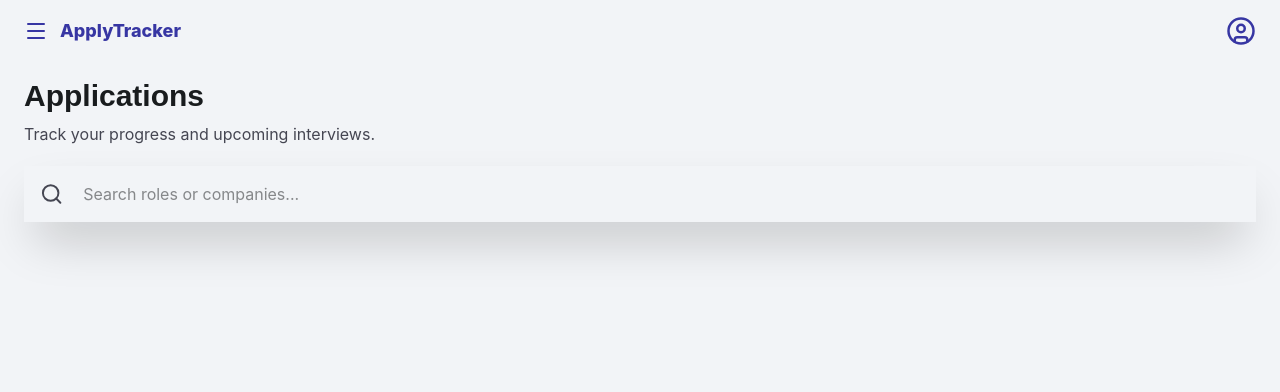
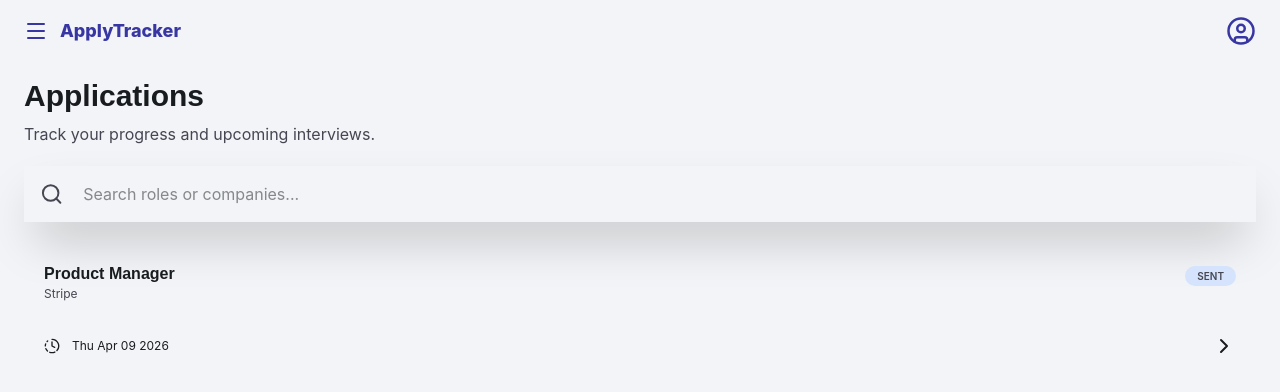
Before and after one commit to ibraSanusi/apply-tracker-frontend, a React (Vite) app: page /chat in a window 1280 px wide. Shown: the top 392 px of the page. Built offline with nearby package versions, Linux system fonts and the light colour scheme; no server answers; sample sign-in values are in the browser's storage.

Commit message:
Add application card

```diff
--- /dev/null
+++ b/src/components/ApplicationCard.tsx
@@ -0,0 +1,39 @@
+import { ChevronRight, ClockFading } from "lucide-react";
+
+interface ApplicationCard {
+    id: number,
+    company: string,
+    position: string,
+    status: string,
+    appliedDate: Date
+}
+
+export default function ApplicationCard(application: ApplicationCard) {
+    return (
+        <article className="p-5 space-y-8">
+            <div className="flex flex-row gap-4">
+                <div className="flex flex-col flex-1">
+                    <h2 className="font-bold">{application.position}</h2>
+                    <span className="text-xs text-slate-700">{application.company}</span>
+                </div>
+
+                <div className="h-full">
+                    <span className="uppercase rounded-full bg-[#D5E3FC] text-slate-700 py-1 px-3 font-semibold text-[10px] leading-[0.5px]">
+                        {application.status}
+                    </span>
+                </div>
+            </div>
+
+            <div className="flex flex-row justify-between">
+                <div className="flex flex-row gap-3 items-center">
+                    <ClockFading size={16} />
+                    <span className="text-xs">{application.appliedDate.toDateString()}</span>
+                </div>
+
+                <a href={`/application/${application.id}`}>
+                    <ChevronRight />
+                </a>
+            </div>
+        </article>
+    )
+}
--- a/src/pages/Chat/Chat.tsx
+++ b/src/pages/Chat/Chat.tsx
@@ -1,5 +1,7 @@
 import Header from "../../components/Header";
 import SearchInput from "../../components/SearchInput.tsx";
+import ApplicationCard from "../../components/ApplicationCard.tsx";
+
 
 export default function Chat() {
     return (
@@ -12,6 +14,8 @@ export default function Chat() {
                 </div>
 
                 <SearchInput />
+
+                <ApplicationCard id={1} position="Product Manager" company="Stripe" appliedDate={new Date()} status="sent" />
             </main>
         </div>
     );
```
